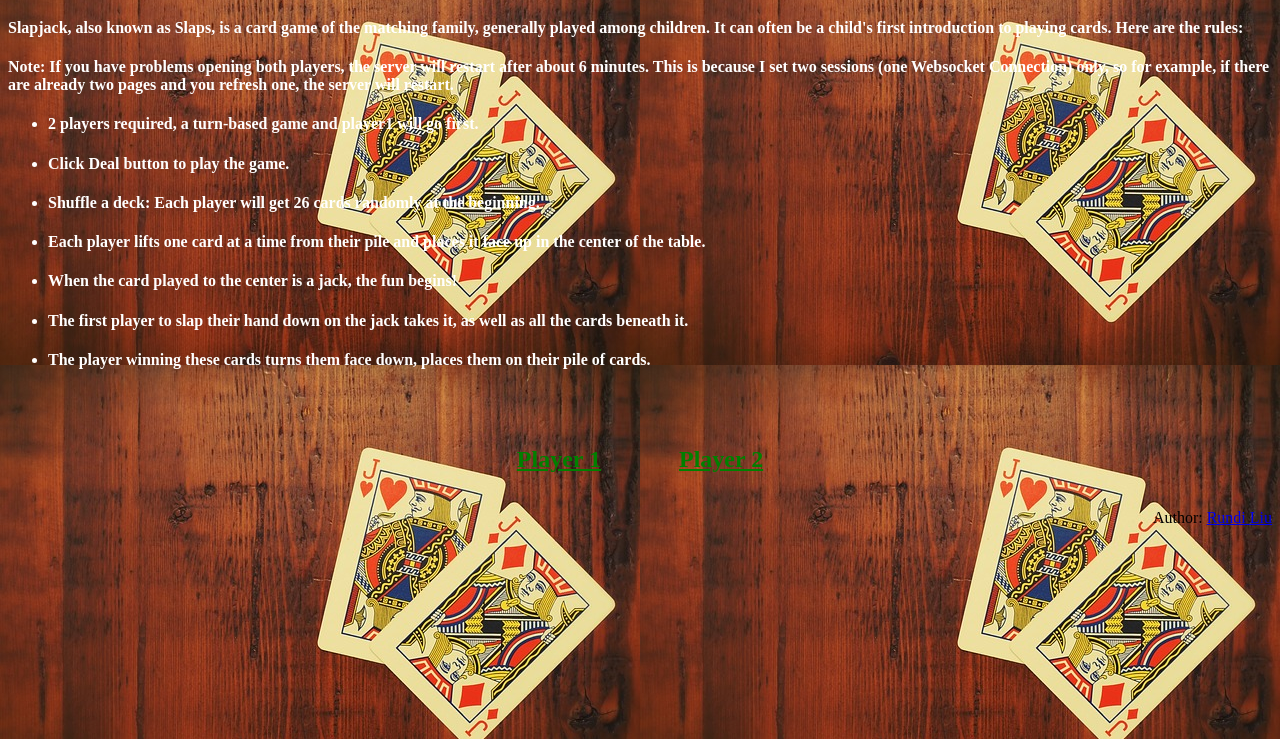
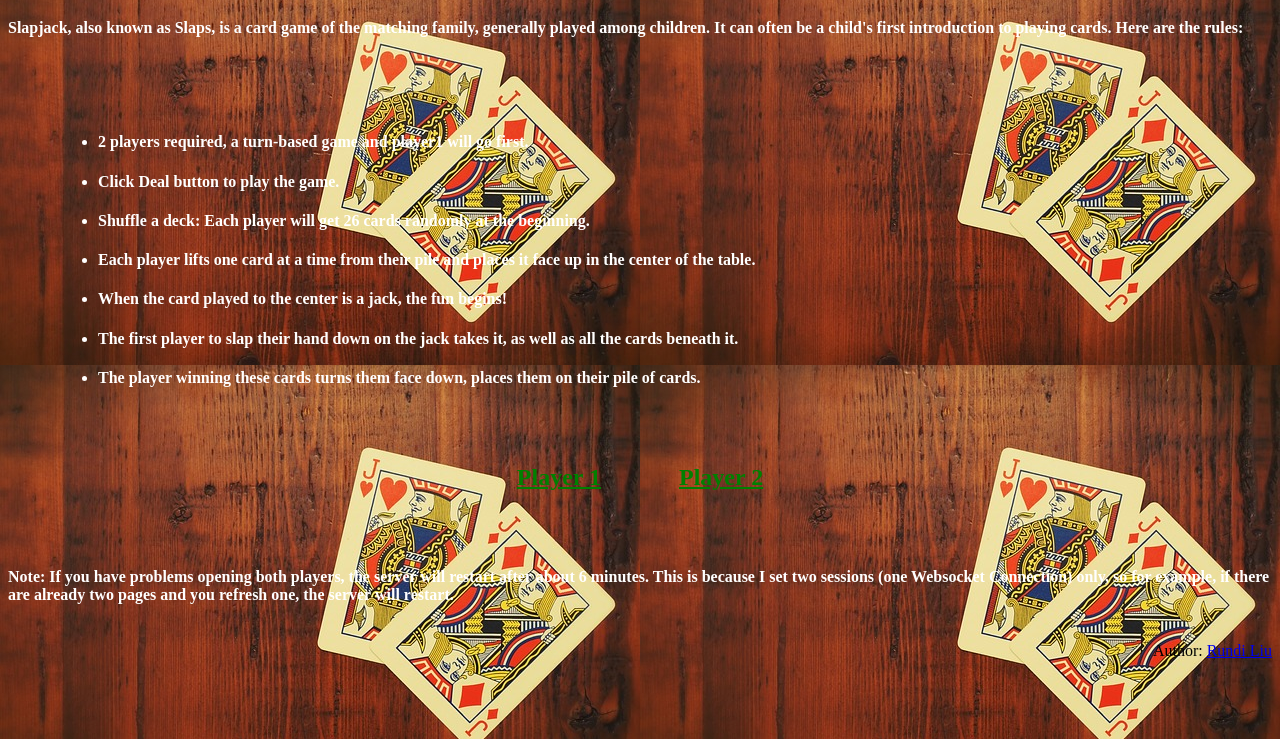
Before and after one commit to SlapJackGame/SlapJackGame.github.io, a plain HTML site: page index.html in a window 1280 px wide. Shown: the part 61-800 px from the top of the page. Drawn offline with Linux system fonts and the light colour scheme.

Commit message:
Update index.html

```diff
--- a/index.html
+++ b/index.html
@@ -12,9 +12,12 @@
     <center><h1 style="color: red;">Slapjack</h1></center>
 
     <h4 style="color: white;">Slapjack, also known as Slaps, is a card game of the matching family, generally played among children. It can often be a child's first introduction to playing cards. Here are the rules:</h4>
-    <h4 style="color:white;">Note: If you have problems opening both players, the server will restart after about 6 minutes. This is because I set two sessions (one Websocket Connection) only, so for example, if there are already two pages and you refresh one, the server will restart.</h4>
 
-  <ul style="color: white;">
+    <br>
+    <br>
+    <br>
+
+  <ul style="color: white; margin-left: 50px;">
     <li><h4>2 players required, a turn-based game and player1 will go first.</h2></li>
     <li><h4>Click Deal button to play the game.</h4></li>
     <li><h4>Shuffle a deck: Each player will get 26 cards randomly at the beginning.</h4></li>
@@ -28,8 +31,11 @@
     <br>
 
   <center><h2><a style="color: green;" href="https://slapjack-rundi.herokuapp.com/?host&player=1&game=Slapjack" target="_blank">Player 1</a> &nbsp; &nbsp; &nbsp; &nbsp; &nbsp; &nbsp; <a style="color: green;" href="https://slapjack-rundi.herokuapp.com/?player=2" target="_blank">Player 2</a> </h2></center>
+    <br>
+    <br>
+    <h4 style="color:white;">Note: If you have problems opening both players, the server will restart after about 6 minutes. This is because I set two sessions (one Websocket Connection) only, so for example, if there are already two pages and you refresh one, the server will restart.</h4>
     <footer>
-      <p style="float:right">Author: <a href="https://rliu9.github.io/" target="_blank">Rundi Liu</a></p>
+      <center><p style="float:right">Author: <a href="https://rliu9.github.io/" target="_blank">Rundi Liu</a></p></center>
     </footer>
 
   </body>
```
